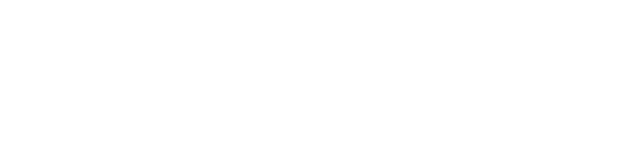
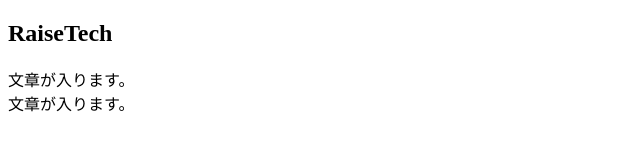
Before and after one commit to Hamu-T/derete-repository-test, a plain HTML site: page index.html in a window 1280 px wide. Shown: the whole page, without its empty margins (0-640 px from the left). Drawn offline with Linux system fonts and the light colour scheme.

Commit message:
add-header

```diff
--- a/index.html
+++ b/index.html
@@ -7,6 +7,14 @@
     <title>Document</title>
 </head>
 <body>
-
+    <header class="header">
+        <div class="header__logo">
+            <h2 class="header__title">RaiseTech</h2>
+            <p class="header__content">
+                文章が入ります。<br>
+                文章が入ります。
+            </p>
+        </div>
+    </header>
 </body>
 </html>
```
